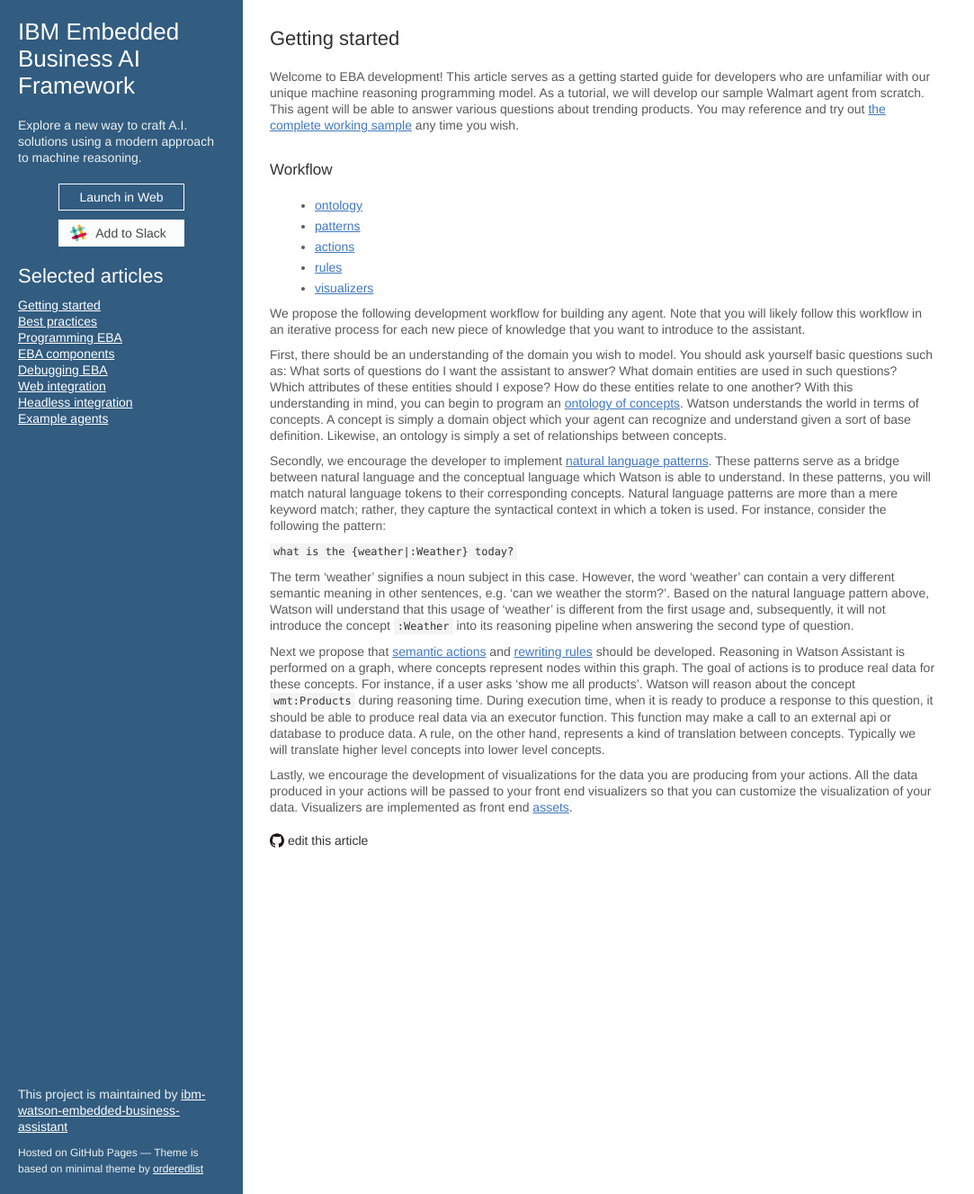
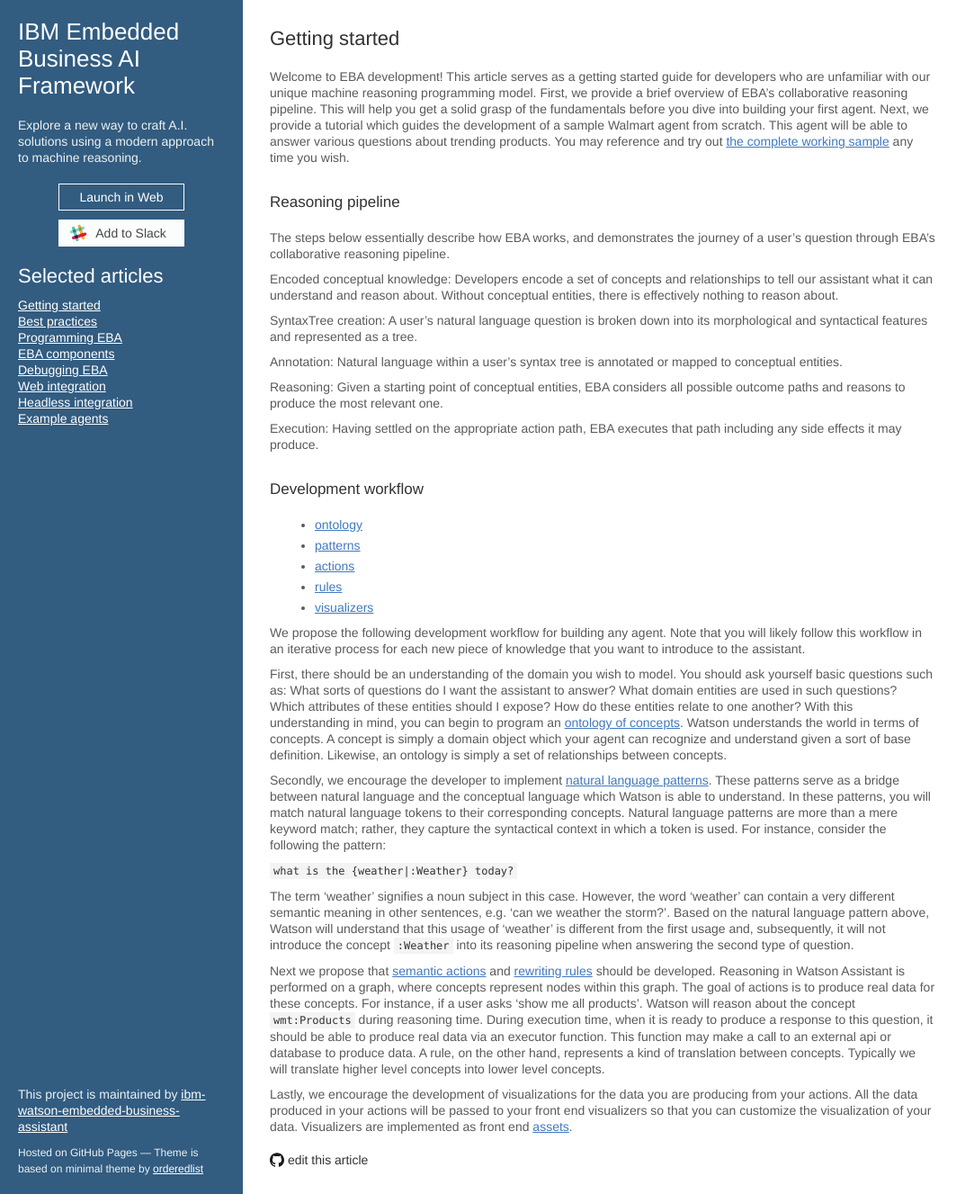
Before and after one commit to ibm-watson-embedded-business-assistant/eba-example-agents, a Jekyll site: the page built from docs/getting-started/GettingStarted.md, in a window 1280 px wide and 1327 px high. Shown: the whole window at 90% size, without its empty margins (0-1083 px from the left). Built offline with Jekyll 4.4.1, drawn with Linux system fonts in a browser that asks for light colours; our own code applies the rules of GitHub Pages for plain Markdown files.

Commit message:
Update GettingStarted.md

```diff
--- a/docs/getting-started/GettingStarted.md
+++ b/docs/getting-started/GettingStarted.md
@@ -1,8 +1,22 @@
 ## Getting started
 
-Welcome to EBA development! This article serves as a getting started guide for developers who are unfamiliar with our unique machine reasoning programming model. As a tutorial, we will develop our sample Walmart agent from scratch. This agent will be able to answer various questions about trending products. You may reference and try out [the complete working sample](../../samples/Walmart.md) any time you wish.
+Welcome to EBA development! This article serves as a getting started guide for developers who are unfamiliar with our unique machine reasoning programming model. First, we provide a brief overview of EBA's collaborative reasoning pipeline. This will help you get a solid grasp of the fundamentals before you dive into building your first agent. Next, we provide a tutorial which guides the development of a sample Walmart agent from scratch. This agent will be able to answer various questions about trending products. You may reference and try out [the complete working sample](../../samples/Walmart.md) any time you wish.
 
-### Workflow
+### Reasoning pipeline
+The steps below essentially describe how EBA works, and demonstrates the journey of a user's question through EBA's collaborative reasoning pipeline.
+
+Encoded conceptual knowledge: Developers encode a set of concepts and relationships to tell our assistant what it can understand and reason about. Without conceptual entities, there is effectively nothing to reason about.
+
+SyntaxTree creation: A user’s natural language question is broken down into its morphological and syntactical features and represented as a tree.
+
+Annotation: Natural language within a user’s syntax tree is annotated or mapped to conceptual entities.
+
+Reasoning: Given a starting point of conceptual entities, EBA considers all possible outcome paths and reasons to produce the most relevant one.
+
+Execution: Having settled on the appropriate action path, EBA executes that path including any side effects it may produce.
+
+
+### Development workflow
 - [ontology](./Ontology.md)
 - [patterns](./Patterns.md)
 - [actions](./Actions.md)
```
